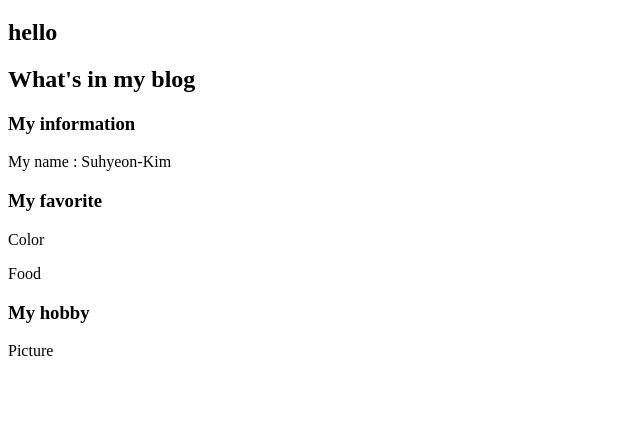
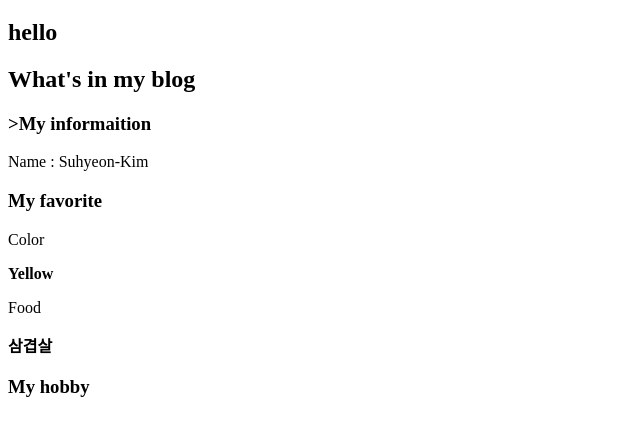
Before and after one commit to suhyeon1103/My_blog, a plain HTML site: page index.html in a window 1280 px wide. Shown: the part 61-496 px from the top of the page, without its empty margins (0-640 px from the left). Drawn offline with Linux system fonts and the light colour scheme.

Commit message:
Update : My favorite

```diff
--- a/index.html
+++ b/index.html
@@ -12,14 +12,15 @@
 
     <h2>What's in my blog</h2>
 
-    <h3>My information</h3>
-    <p>My name : Suhyeon-Kim</p>
+    <h3>>My informaition</h3>
+    <p>Name : Suhyeon-Kim</p>
 
     <h3>My favorite</h3>
     <p>Color</p>
+    <span><b>Yellow</b></span>
     <p>Food</p>
+    <span><b>삼겹살</b></span>
 
     <h3>My hobby</h3>
-    <p>Picture</p>
 </body>
 </html>
```
